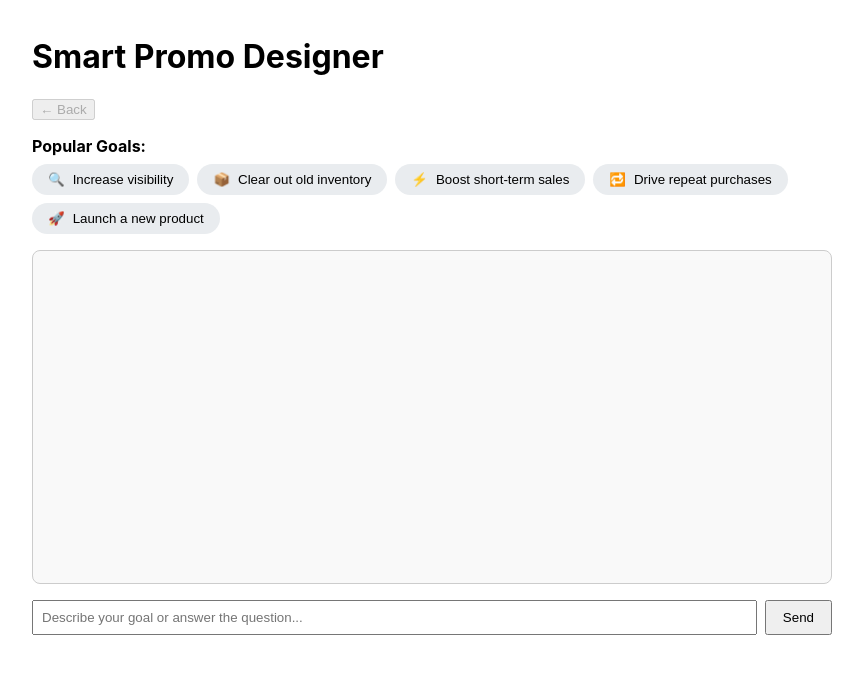
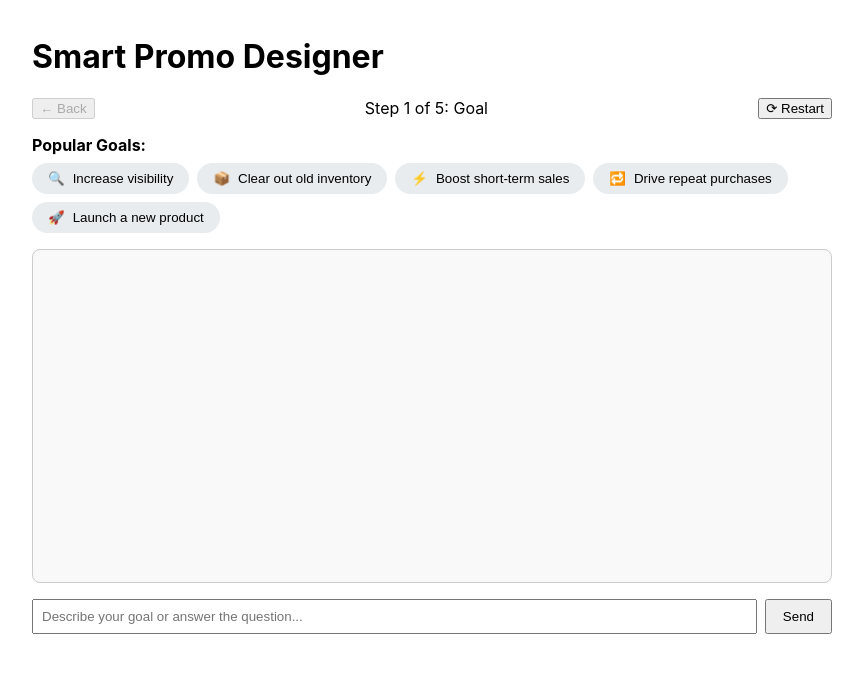
Before and after one commit to mayagupt/Promobuilder, a React (Create React App) app: page / in a window 1280 px wide. Shown: the top 674 px of the page, without its empty margins (208-1071 px from the left). Built offline with nearby package versions, Linux system fonts and the light colour scheme.

Commit message:
Update App.js

```diff
--- a/src/App.js
+++ b/src/App.js
@@ -1,3 +1,4 @@
+// Smart Promo Designer with Back, Restart and Step Tracker
 import React, { useState, useEffect, useRef } from "react";
 import "./styles.css";
 import {
@@ -29,6 +30,22 @@ function App() {
     setChat((prev) => prev.slice(0, -2));
     setFollowUps((prev) => ({ ...prev, step: prev.step - 1 }));
   };
+
+  const handleRestart = () => {
+    setChat([]);
+    setFollowUps({
+      step: 0,
+      goal: null,
+      budget: null,
+      margin: null,
+      duration: null,
+    });
+    setUserInput("");
+    setSuggestion(null);
+    setImages([]);
+  };
+
+  const stepLabels = ["Goal", "Budget", "Margin", "Duration", "Suggestion"];
 
   const suggestedGoals = [
     { label: "Increase visibility", category: "Visibility", icon: "🔍" },
@@ -95,6 +112,7 @@ function App() {
     if (!message) return;
 
     setUserInput("");
+
     const step = followUps.step;
     if (step === 0) {
       setFollowUps((prev) => ({ ...prev, goal: message, step: 1 }));
@@ -127,7 +145,6 @@ function App() {
     } else if (step === 3) {
       setFollowUps((prev) => ({ ...prev, duration: message, step: 4 }));
       setChat((prev) => [...prev, { sender: "user", text: message }]);
-
       setIsTyping(true);
       setTimeout(() => {
         setIsTyping(false);
@@ -137,7 +154,7 @@ function App() {
           ) || promoTemplates[0];
         setSuggestion(chosen);
         const keywordImages =
-          followUps.goal.match(/\b\w+\b/g)?.slice(0, 3) || [];
+          followUps.goal?.match(/\b\w+\b/g)?.slice(0, 3) || [];
         const fetchedImages = keywordImages.map(
           (keyword, index) =>
             `https://source.unsplash.com/400x300/?${encodeURIComponent(
@@ -157,60 +174,25 @@ function App() {
     }
   };
 
-  const renderBotBlock = (content) => (
-    <div
-      style={{
-        background: "#f1f3f5",
-        padding: "1rem",
-        borderRadius: "8px",
-        marginTop: "1rem",
-      }}
-    >
-      <p>
-        <strong>Type:</strong> {content.promoType}
-      </p>
-      <p>
-        <strong>Predicted ROI:</strong> {content.predictedROI}
-      </p>
-      <p>
-        <strong>Reason:</strong> {content.why}
-      </p>
-      <p>
-        <strong>Risks:</strong> {content.risk}
-      </p>
-      <p>
-        <strong>Suggested Copy:</strong> {content.promoCopy}
-      </p>
+  return (
+    <div style={{ padding: "1rem", maxWidth: "800px", margin: "auto" }}>
+      <h1>Smart Promo Designer</h1>
       <div
         style={{
           display: "flex",
-          gap: "1rem",
-          flexWrap: "wrap",
-          marginTop: "1rem",
+          justifyContent: "space-between",
+          alignItems: "center",
+          marginBottom: "1rem",
         }}
       >
-        {images.map((url, idx) => (
-          <img
-            key={idx}
-            src={url}
-            alt="Product"
-            style={{ width: "150px", borderRadius: "8px" }}
-          />
-        ))}
+        <button onClick={handleBack} disabled={followUps.step === 0}>
+          ← Back
+        </button>
+        <span>
+          Step {followUps.step + 1} of 5: {stepLabels[followUps.step]}
+        </span>
+        <button onClick={handleRestart}>⟳ Restart</button>
       </div>
-    </div>
-  );
-
-  return (
-    <div style={{ padding: "1rem", maxWidth: "800px", margin: "auto" }}>
-      <h1>Smart Promo Designer</h1>
-      <button
-        onClick={handleBack}
-        disabled={followUps.step === 0}
-        style={{ marginBottom: "1rem" }}
-      >
-        ← Back
-      </button>
 
       {followUps.step === 0 && (
         <div style={{ marginBottom: "1rem" }}>
@@ -260,7 +242,47 @@ function App() {
             }}
           >
             {msg.type === "summary" ? (
-              renderBotBlock(msg.content)
+              <div
+                style={{
+                  background: "#f1f3f5",
+                  padding: "1rem",
+                  borderRadius: "8px",
+                  marginTop: "1rem",
+                }}
+              >
+                <p>
+                  <strong>Type:</strong> {msg.content.promoType}
+                </p>
+                <p>
+                  <strong>Predicted ROI:</strong> {msg.content.predictedROI}
+                </p>
+                <p>
+                  <strong>Reason:</strong> {msg.content.why}
+                </p>
+                <p>
+                  <strong>Risks:</strong> {msg.content.risk}
+                </p>
+                <p>
+                  <strong>Suggested Copy:</strong> {msg.content.promoCopy}
+                </p>
+                <div
+                  style={{
+                    display: "flex",
+                    gap: "1rem",
+                    flexWrap: "wrap",
+                    marginTop: "1rem",
+                  }}
+                >
+                  {images.map((url, idx) => (
+                    <img
+                      key={idx}
+                      src={url}
+                      alt="Product"
+                      style={{ width: "150px", borderRadius: "8px" }}
+                    />
+                  ))}
+                </div>
+              </div>
             ) : (
               <span
                 style={{
```
